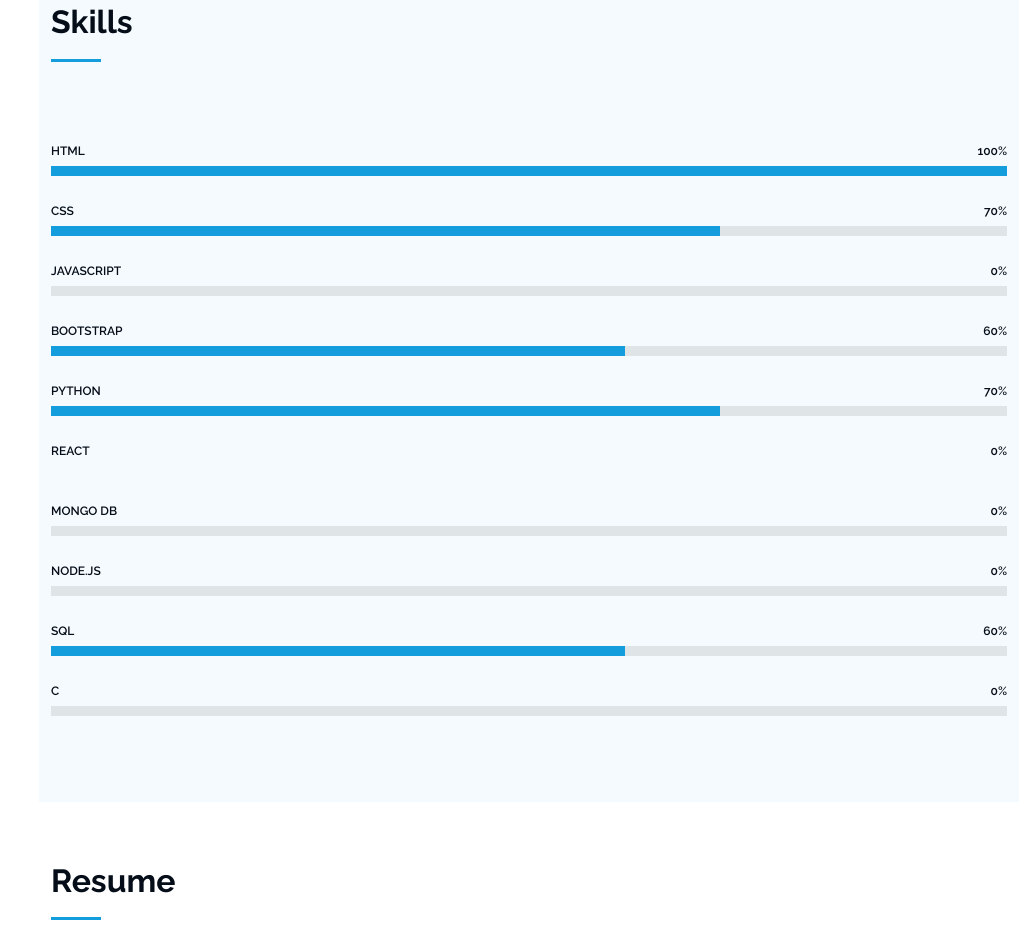
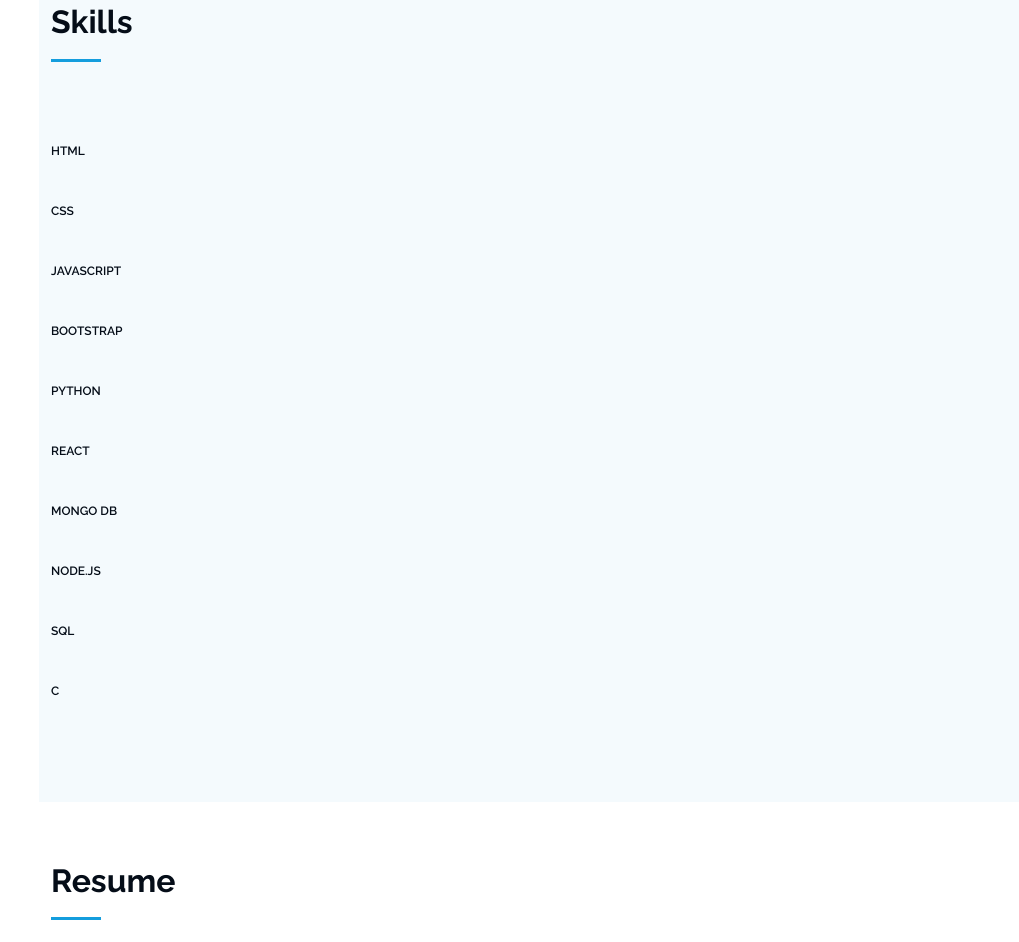
Before and after one commit to Britto2112/BRITTO-PORTFOLIO, a plain HTML site: page index.html in a window 1280 px wide. Shown: the part 1508-2450 px from the top of the page, without its empty margins (261-1280 px from the left). Drawn offline with Linux system fonts and the light colour scheme.

Commit message:
index.html

```diff
--- a/index.html
+++ b/index.html
@@ -140,71 +140,43 @@
 
 
             <div class="progress">
-              <span class="skill"><span>HTML</span> <i class="val">100%</i></span>
-              <div class="progress-bar-wrap">
-                <div class="progress-bar" role="progressbar" aria-valuenow="100" aria-valuemin="0" aria-valuemax="100"></div>
-              </div>
+              <span class="skill"><span>HTML</span></span>
             </div><!-- End Skills Item -->
 
             <div class="progress">
-              <span class="skill"><span>CSS</span> <i class="val">70%</i></span>
-              <div class="progress-bar-wrap">
-                <div class="progress-bar" role="progressbar" aria-valuenow="70" aria-valuemin="0" aria-valuemax="100"></div>
-              </div>
+              <span class="skill"><span>CSS</span></span>
             </div><!-- End Skills Item -->
 
             <div class="progress">
-              <span class="skill"><span>JavaScript</span> <i class="val">0%</i></span>
-              <div class="progress-bar-wrap">
-                <div class="progress-bar" role="progressbar" aria-valuenow="0" aria-valuemin="0" aria-valuemax="100"></div>
-              </div>
+              <span class="skill"><span>JavaScript</span></span>
             </div><!-- End Skills Item -->
 
             <div class="progress">
-              <span class="skill"><span>BOOTSTRAP</span> <i class="val">60%</i></span>
-              <div class="progress-bar-wrap">
-                <div class="progress-bar" role="progressbar" aria-valuenow="60" aria-valuemin="0" aria-valuemax="100"></div>
-              </div>
+              <span class="skill"><span>BOOTSTRAP</span></span>
             </div><!-- End Skills Item -->
 
             <div class="progress">
-              <span class="skill"><span>PYTHON</span> <i class="val">70%</i></span>
-              <div class="progress-bar-wrap">
-                <div class="progress-bar" role="progressbar" aria-valuenow="70" aria-valuemin="0" aria-valuemax="100"></div>
-              </div>
+              <span class="skill"><span>PYTHON</span></span>
             </div><!-- End Skills Item -->
 
             <div class="progress">
-              <span class="skill"><span>REACT</span> <i class="val">0%</i></span>
-
+              <span class="skill"><span>REACT</span></span>
             </div><!-- End Skills Item -->
 
             <div class="progress">
-              <span class="skill"><span>MONGO DB</span> <i class="val">0%</i></span>
-              <div class="progress-bar-wrap">
-                <div class="progress-bar" role="progressbar" aria-valuenow="0" aria-valuemin="0" aria-valuemax="100"></div>
-              </div>
+              <span class="skill"><span>MONGO DB</span></span>
             </div><!-- End Skills Item -->
 
             <div class="progress">
-              <span class="skill"><span>Node.js</span> <i class="val">0%</i></span>
-              <div class="progress-bar-wrap">
-                <div class="progress-bar" role="progressbar" aria-valuenow="0" aria-valuemin="0" aria-valuemax="100"></div>
-              </div>
+              <span class="skill"><span>Node.js</span></span>
             </div><!-- End Skills Item -->
 
             <div class="progress">
-              <span class="skill"><span>Sql</span> <i class="val">60%</i></span>
-              <div class="progress-bar-wrap">
-                <div class="progress-bar" role="progressbar" aria-valuenow="60" aria-valuemin="0" aria-valuemax="100"></div>
-              </div>
+              <span class="skill"><span>Sql</span></span>
             </div><!-- End Skills Item -->
 
             <div class="progress">
-              <span class="skill"><span>C</span> <i class="val">0%</i></span>
-              <div class="progress-bar-wrap">
-                <div class="progress-bar" role="progressbar" aria-valuenow="0" aria-valuemin="0" aria-valuemax="100"></div>
-              </div>
+              <span class="skill"><span>C</span></span>
             </div><!-- End Skills Item -->
 
         </div>
```
